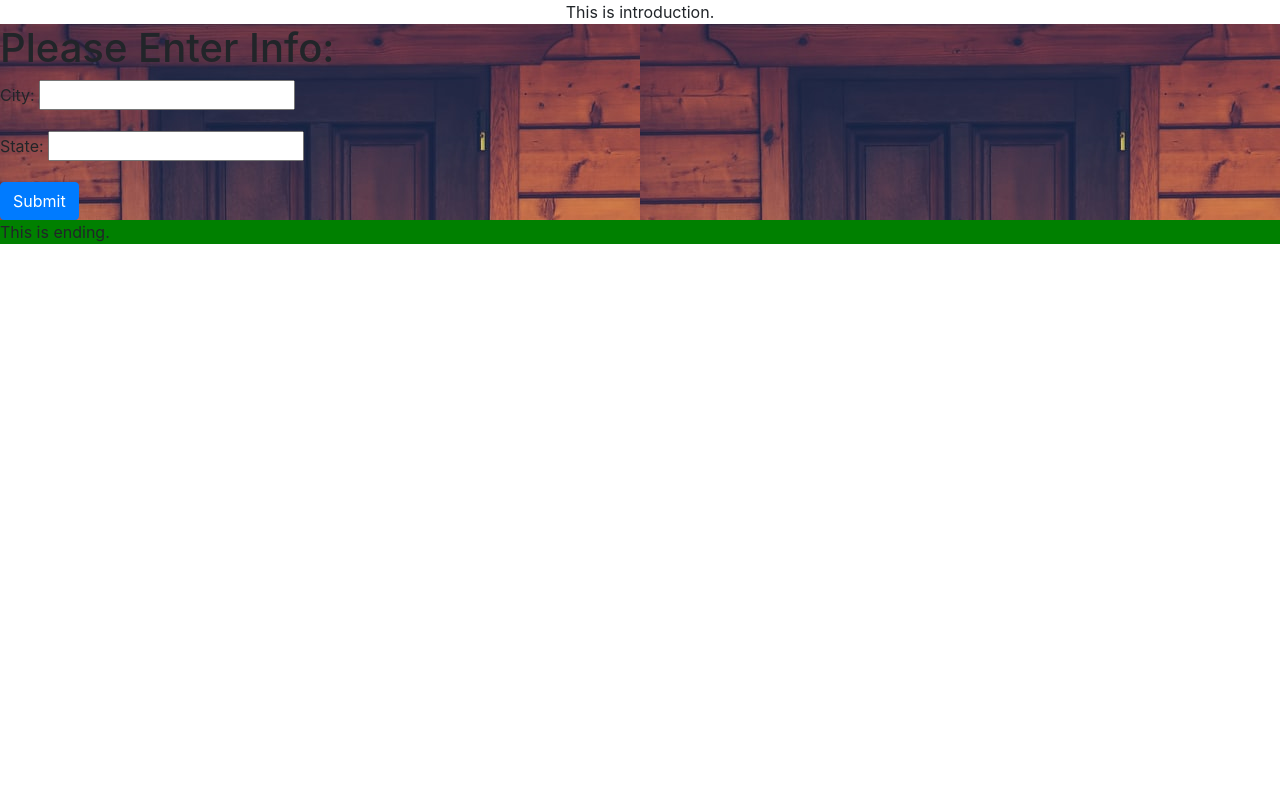
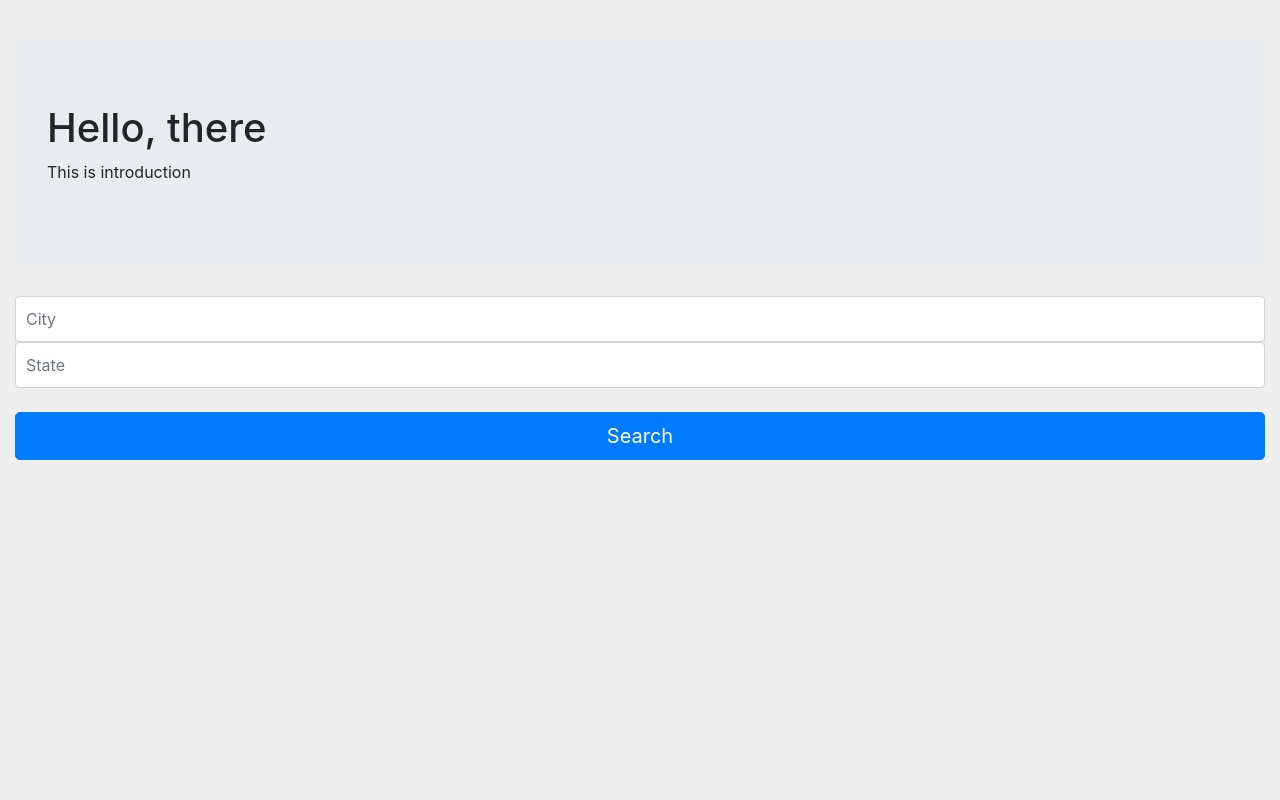
Before and after one commit to kimdang/housing-analysis, a Django app: page /myapp/ in a window 1280 px wide. Run offline with Django 3.2, Linux system fonts and the light colour scheme; some libraries are stand-ins or nearby versions.

Commit message:
styled the result and index page

```diff
--- a/computecity.py
+++ b/computecity.py
@@ -7,10 +7,10 @@ from io import BytesIO
 
 
 def plothistory(targetDF):
-    fig = plt.figure(figsize=(10,5))
+    fig = plt.figure(figsize=(8,4))
     ax = fig.add_subplot(111)
     line = plt.plot('dt', 'price', data=targetDF)
-    plt.ylabel('Average Home Value')
+    plt.title("Average Home Value")
     plt.grid(b=True, color='k', linestyle='dotted', linewidth='0.5')
     ax.set_yticklabels(['${:,}'.format(int(x)) for x in ax.get_yticks().tolist()])
 
--- a/myapp/forms.py
+++ b/myapp/forms.py
@@ -3,29 +3,39 @@ from django.core import validators
 from myapp.models import userInformation
 
 
-class FormName(forms.Form):
-    name = forms.CharField()
-    email = forms.EmailField()
-    verify_email = forms.EmailField(label="Please enter your email again.")
-    text = forms.CharField(widget=forms.Textarea)
-    botcatcher = forms.CharField(required=False, widget=forms.HiddenInput, validators=[validators.MaxLengthValidator(0)])
-
-    def clean(self):
-        all_clean_data = super().clean()
-        mail = all_clean_data['email']
-        vmail = all_clean_data['verify_email']
-
-        if mail != vmail:
-            raise forms.ValidationError("EMAILS DO NOT MATCH, PLEASE CHECK!")
 
 
 class InputCity(forms.Form):
-    city = forms.CharField()
-    state = forms.CharField()
+    city = forms.CharField(label="City", widget=forms.TextInput(attrs={
+        'class':'form-control',
+        'placeholder': 'City',
+        'required': 'true'
+        }))
+    state = forms.CharField(label="State", widget=forms.TextInput(attrs={
+        'class':'form-control',
+        'placeholder': 'State',
+        'required': 'true'}))
 
 
-class NewUser(forms.ModelForm):
-    # add your custom validators here
-    class Meta:
-        model = userInformation
-        fields = '__all__'
+
+
+
+"""
+-------------- ARCHIVE ---------------
+
+# class FormName(forms.Form):
+#     name = forms.CharField()
+#     email = forms.EmailField()
+#     verify_email = forms.EmailField(label="Please enter your email again.")
+#     text = forms.CharField(widget=forms.Textarea)
+#     botcatcher = forms.CharField(required=False, widget=forms.HiddenInput, validators=[validators.MaxLengthValidator(0)])
+
+#     def clean(self):
+#         all_clean_data = super().clean()
+#         mail = all_clean_data['email']
+#         vmail = all_clean_data['verify_email']
+
+#         if mail != vmail:
+#             raise forms.ValidationError("EMAILS DO NOT MATCH, PLEASE CHECK!")
+
+"""
--- a/myapp/static/my_app/index.css
+++ b/myapp/static/my_app/index.css
@@ -1,23 +1,15 @@
-html, body {
-    height: 100%;
-    margin: 0;
+body {
+    padding-top: 40px;
+    padding-bottom: 40px;
+    background-color: #eee;
 }
 
-.column {
-    display: flex;
-    flex-direction: column;
-    height: 100%;
+.form-control {
+    position: relative;
+    -webkit-box-sizing: border-box;
+    -moz-box-sizing: border-box;
+    box-sizing: border-box;
+    height: auto;
+    padding: 10px;
+    font-size: 16px;
 }
-
-.intro {
-    text-align: center;
-
-}
-
-.search-box {
-    background-image: url("doorclose.jpg");
-}
-
-.ending {
-    background-color: green
-}
--- a/myapp/templates/myapp/index.html
+++ b/myapp/templates/myapp/index.html
@@ -12,28 +12,29 @@
 
 
 <body>
-    <div class="column">
-        <div class="intro">
-            This is introduction.
+
+    <div class="container-fluid">
+
+        <div class="jumbotron">
+            <h1 class="display">Hello, there</h1>
+            <p>This is introduction</p>
+
         </div>
 
 
+        <form class="form-enter" action=showResult method="GET">
+            <div>
+                {{form.city}}
+            </div>
+            <div>
+                {{form.state}}
+            </div>
+            <br>
+            {% csrf_token %}
 
-        <div class="search-box">
-            <h1>Please Enter Info:</h1>
-            <form action= showResult method="GET">
-                {{form.as_p}}
-                {% csrf_token %}
-                <input type="submit" class="btn btn-primary" value="Submit">
-            </form>
-        </div>
+            <input class="btn btn-lg btn-primary btn-block" type="Submit" value="Search">
 
-        <div class="ending">
-            This is ending.
-        </div>
-
-
-    </div>
+        </form>
 
 
 </body>
--- a/myapp/views.py
+++ b/myapp/views.py
@@ -1,24 +1,113 @@
 from django.shortcuts import render, get_object_or_404
-# from django.http import HttpResponse
+from django.http import HttpResponse
 from django.http import Http404
+from django.template import loader
 
 
-from django.template import loader
 
 from myapp.models import indexTable
+from myapp.forms import InputCity
 
-from myapp.forms import InputCity
 
 import execute
 import tools
 import translateState
 import computecity
 import pandas as pd
-
-#### TO BE MOVED TO computecity.py AFTER DONE DEVELOPING ##
 import base64
 
-###
+
+
+
+def identifyTarget(request):
+    form = InputCity()
+    return render(request, 'myapp/index.html', {'form': form})
+
+
+
+def showResult(request):
+    form = InputCity()
+    city = request.GET['city']
+    state = request.GET['state']
+
+    state = translateState.state_dictionary.get(tools.capitalize_words(state), state)
+    # Database only understand state name in term of abbreviation
+    # This handles when user enter complete state name and/or in lowercase
+
+    getIDquery = "SELECT * FROM myapp_indextable WHERE (regionName = '%s' and regionState = '%s')" %(city, state)
+
+    try:
+        regionID = execute.run_query(getIDquery, fetch=True, fetch_option='fetchone')['regionID']
+    except TypeError:
+        raise Http404("Invalid Entry. Please check that your information is correct.")
+
+    if regionID:
+        targetDF = tools.getdatafromDB(regionID)
+    else:
+        raise Http404("This location is not listed in our database.")
+
+
+
+
+    image_png = computecity.plothistory(targetDF)
+
+    graphic = base64.b64encode(image_png)
+    graphic = graphic.decode('utf-8')
+
+
+    # Convert into appropriat form for purpose of display
+    targetDF['dt'] = targetDF['dt'].apply(lambda x: x.strftime('%B %d, %Y'))
+    targetDF['price'] = targetDF['price'].apply(lambda x: '${:,}'.format(x))
+
+
+    info = {'city' : tools.capitalize_words(city), 'state' : state.upper(), 'date' : targetDF['dt'].iloc[-1], 'price': targetDF['price'].iloc[-1], 'graphic' : graphic, 'form': form
+            }
+
+    return render(request, 'myapp/displayresult.html', info)
+
+
+
+
+"""
+------------------ ARCHIVE ----------------------
+
+# from .models import Question
+
+# def index(request):
+#     question_list = Question.objects.all()
+#     template = loader.get_template('myapp/index.html')
+#     context = {'question_list': question_list}
+#     return HttpResponse(template.render(context, request))
+
+
+#     if you do this, you don't have to import loader, see detail() below as example
+#     def index (request):
+#         ...
+#         question_list = Question.objects.all()
+#         context = {'question_list': question_list}
+#         return render(request, 'myapp/index.html', context)
+
+
+#     # Context is a dictionary mapping template variable names to Python objects.
+
+#     # render(request object, template name, optional dictionary)
+#     # render() returns HttpResponse object of given template rendered with given context
+
+# def detail(request, question_id):
+#     question = get_object_or_404(Question, pk=question_id)
+#     return render(request, 'myapp/detail.html', {'question':question})
+
+# how to raise 404 error without using get_object_or_404()
+# def detail (request, question_id):
+#     try:
+#         question = Question.objects.get(pk=question_id)
+#     except Question.DoesNotExist:
+#         raise Http404("Question does not exist")
+#     return render(request, 'myapp/detail.html', {'question': question})
+
+
+# def result(request, question_id):
+#     return HttpResponse("You're looking at the result of question %s." %question_id)
 
 
 # def index(request):
@@ -52,98 +141,4 @@ import base64
 #             print("FORM IS INVALID.")
 #     return render(request, 'myapp/users.html', {'form':form})
 
-######## YOUR WORK STARTS HERE ######
-
-
-
-
-def identifyTarget(request):
-    form = InputCity()
-    return render(request, 'myapp/index.html', {'form': form})
-
-
-
-def showResult(request):
-    city = request.GET['city']
-    state = request.GET['state']
-
-    state = translateState.state_dictionary.get(tools.capitalize_words(state), state)
-    # Database only understand state name in term of abbreviation
-    # This handles when user enter complete state name and/or in lowercase
-
-    getIDquery = "SELECT * FROM myapp_indextable WHERE (regionName = '%s' and regionState = '%s')" %(city, state)
-
-    try:
-        regionID = execute.run_query(getIDquery, fetch=True, fetch_option='fetchone')['regionID']
-    except TypeError:
-        raise Http404("Invalid Entry. Please check that your information is correct.")
-
-    if regionID:
-        targetDF = tools.getdatafromDB(regionID)
-    else:
-        raise Http404("This location is not listed in our database.")
-
-
-
-
-    image_png = computecity.plothistory(targetDF)
-
-    graphic = base64.b64encode(image_png)
-    graphic = graphic.decode('utf-8')
-
-
-    # Convert into appropriat form for purpose of display
-    targetDF['dt'] = targetDF['dt'].apply(lambda x: x.strftime('%B %d, %Y'))
-    targetDF['price'] = targetDF['price'].apply(lambda x: '${:,}'.format(x))
-
-
-    info = {'city' : tools.capitalize_words(city), 'state' : state.upper(), 'date' : targetDF['dt'].iloc[-1], 'price': targetDF['price'].iloc[-1], 'graphic' : graphic,
-            }
-
-    return render(request, 'myapp/displayresult.html', info)
-
-
-
-
-
-
-
-
-# from .models import Question
-
-# def index(request):
-#     question_list = Question.objects.all()
-#     template = loader.get_template('myapp/index.html')
-#     context = {'question_list': question_list}
-#     return HttpResponse(template.render(context, request))
-
-#     """
-#     if you do this, you don't have to import loader, see detail() below as example
-#     def index (request):
-#         ...
-#         question_list = Question.objects.all()
-#         context = {'question_list': question_list}
-#         return render(request, 'myapp/index.html', context)
-#     """
-
-#     # Context is a dictionary mapping template variable names to Python objects.
-
-#     # render(request object, template name, optional dictionary)
-#     # render() returns HttpResponse object of given template rendered with given context
-
-# def detail(request, question_id):
-#     question = get_object_or_404(Question, pk=question_id)
-#     return render(request, 'myapp/detail.html', {'question':question})
-
-# """
-# how to raise 404 error without using get_object_or_404()
-# def detail (request, question_id):
-#     try:
-#         question = Question.objects.get(pk=question_id)
-#     except Question.DoesNotExist:
-#         raise Http404("Question does not exist")
-#     return render(request, 'myapp/detail.html', {'question': question})
-# """
-
-# def result(request, question_id):
-#     return HttpResponse("You're looking at the result of question %s." %question_id)
+"""
```
Also changed, not shown: myapp/static/my_app/displayresult.css (added, +20 -0 lines), myapp/static/my_app/showResult.css (deleted, +0 -7 lines), myapp/templates/myapp/detail.html (deleted, +0 -20 lines), myapp/templates/myapp/displayresult.html (+35 -7 lines), myapp/templates/myapp/form_name.html (deleted, +0 -20 lines), myapp/urls.py (+3 -6 lines), myapp/models.py (line endings or trailing spaces), myapp/static/my_app/doorclose.jpg (deleted).
